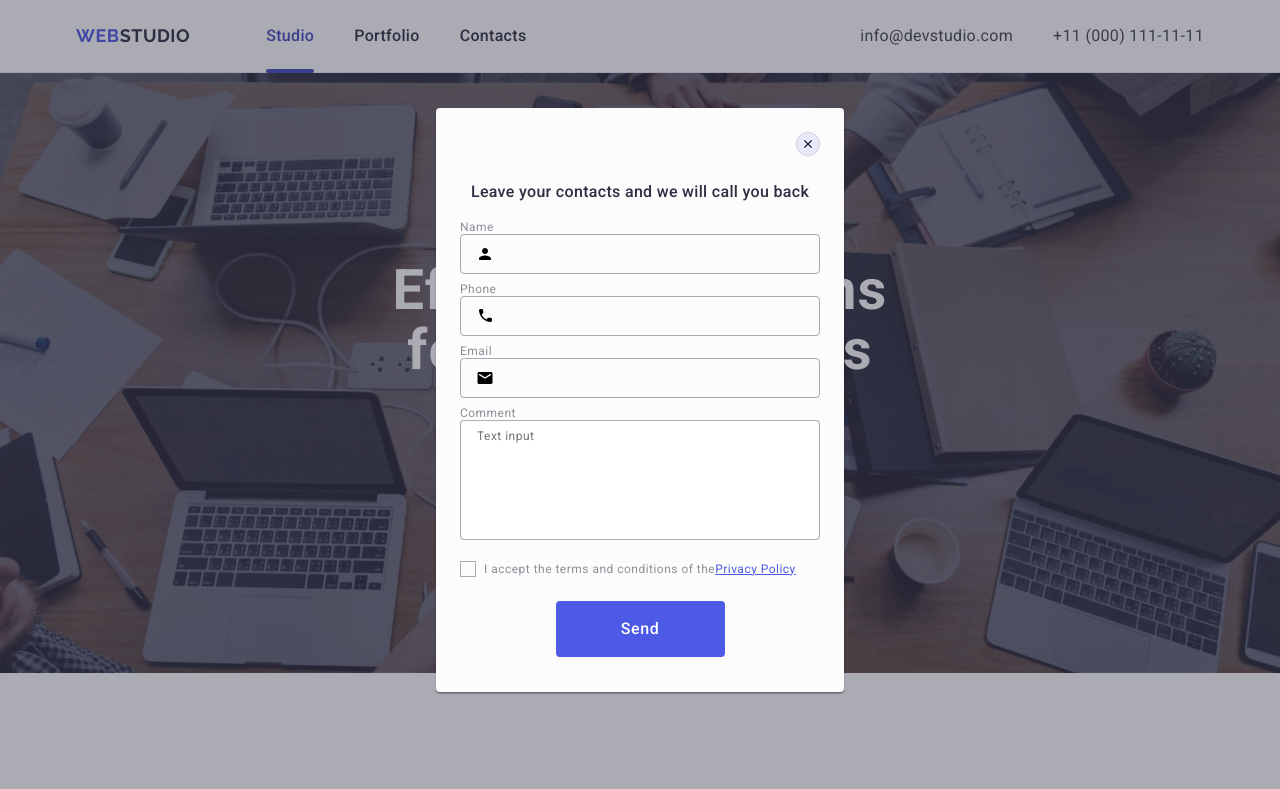
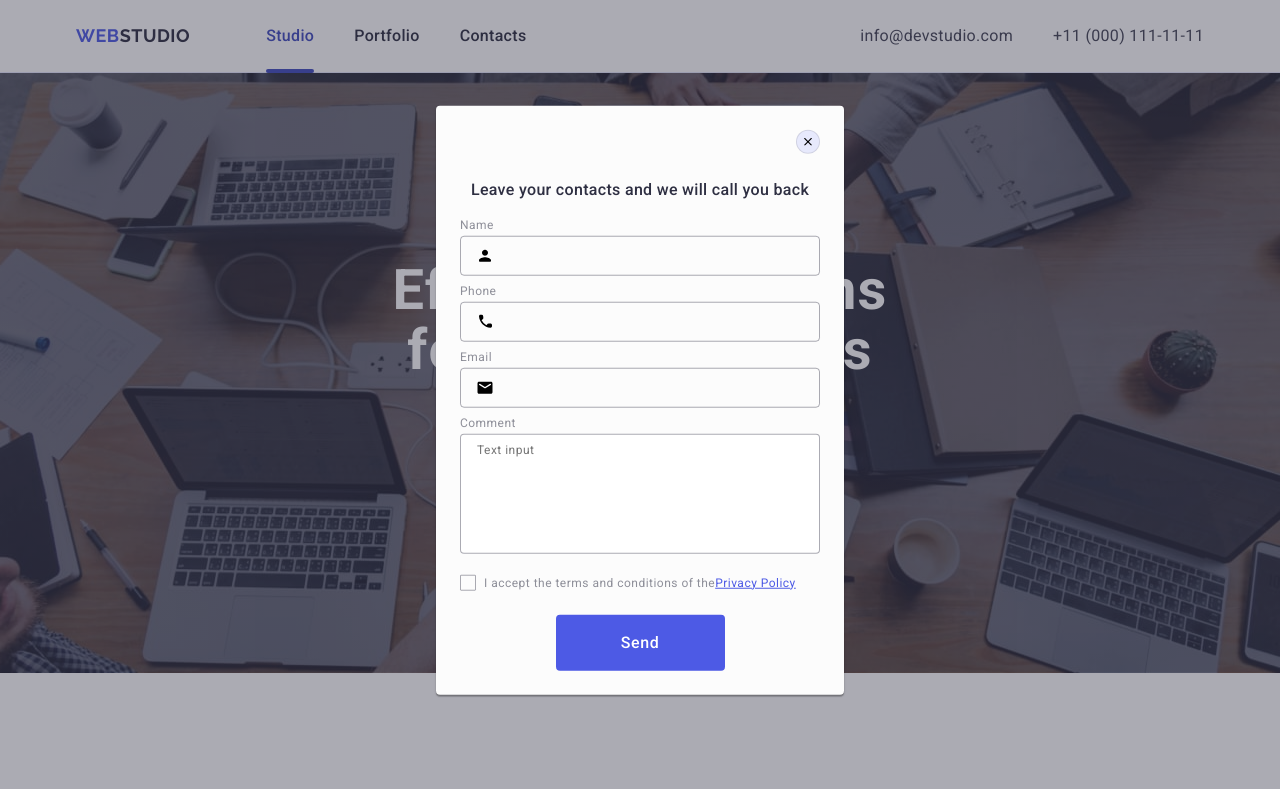
Before and after one commit to AnastasiiaMac/goit-markup-hw-05, a plain HTML site: page index.html in a window 1280 px wide. Shown: the top 789 px of the page. Drawn offline with nearby package versions, Linux system fonts and the light colour scheme.

Commit message:
checkbox update

```diff
--- a/css/styles.css
+++ b/css/styles.css
@@ -573,12 +573,14 @@ margin-bottom: 8px;
     font-size: 12px;
     line-height: 1.17;
     letter-spacing: 0.04em;
+    margin-bottom: 4px;
 }
 
 .form-input {
     width: 100%;
     height: 40px;
     background-color: transparent;
+    outline: transparent;
     border-radius: 4px;
     border: 1px solid var(--NAVY-BLUE-modal, rgba(46, 47, 66, 0.40));
     transition-property: border-color;
@@ -608,6 +610,9 @@ margin-bottom: 8px;
 .form-input:focus+ .form-icon {
     fill: #4D5AE5;
 }
+.textarea-field {
+    margin-bottom: 16px;
+}
 
 textarea {
     resize: none;
@@ -620,7 +625,7 @@ textarea {
     transition-property: border-color;
     transition-duration: 250ms;
     transition-timing-function: cubic-bezier(0.4, 0, 0.2, 1);
-    margin-bottom: 16px;
+
 }
 
 textarea:focus {
@@ -637,13 +642,16 @@ textarea::placeholder {
     margin-bottom: 16px;
 
 }
+.checkbox-field {
+    margin-bottom: 24px;
+
+}
 .modal-checkbox-label {
     color: var(--LIGHT-SLATE, #8E8F99);
     font-size: 12px;
     line-height: 1.17;
     letter-spacing: 0.04em;
     max-width: 100%;
-    margin-bottom: 24px;
     display: flex;
     align-items: center;
 }
--- a/index.html
+++ b/index.html
@@ -504,7 +504,7 @@
                 name="user-name"
                 id="user-name"
               />
-              <svg class="form-icon" width="18" height="18">
+              <svg class="form-icon" width="18" height="24">
                 <use href="./images/icons.svg#icon-user-name-icon"></use>
               </svg>
             </div>
@@ -537,13 +537,16 @@
               </svg>
             </div>
           </div>
+          <div class="textarea-field">
             <label for="user-comment" class="form-label">Comment</label>
             <textarea
               name="user-comment"
               placeholder="Text input"
               id="user-comment"
             ></textarea>
+          </div>
 
+          <div class="checkbox-field">
             <input
               class="modal-checkbox-input visually-hidden"
               type="checkbox"
@@ -554,10 +557,13 @@
             <label for="policy" class="modal-checkbox-label">
               <span
                 ><svg class="modal-checkbox-icon" width="10" height="8">
-                <use href="./images/icons.svg#icon-checkbox"></use></svg></span
+                  <use
+                    href="./images/icons.svg#icon-checkbox"
+                  ></use></svg></span
               >I accept the terms and conditions of the
               <a class="modal-checkbox-link" href="#">Privacy Policy</a>
             </label>
+          </div>
 
           <button class="main-button" type="submit">Send</button>
         </form>
```
Lines whose indentation alone changed are shown as unchanged.
